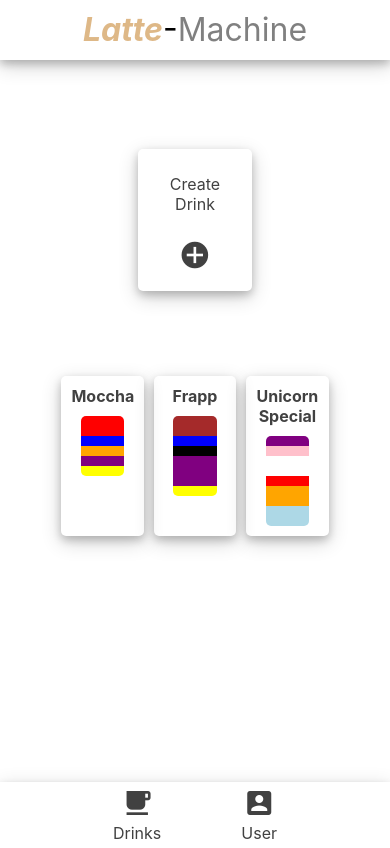
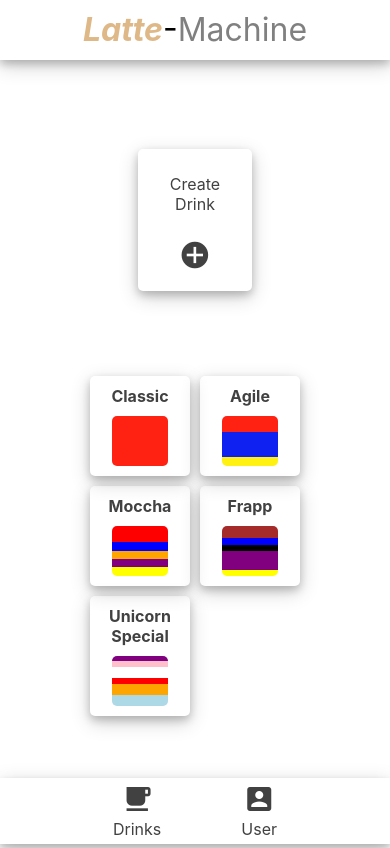
Before and after one commit to henryvalbuena/latte-machine, a React (Create React App) app: page /drinks in a window 390 px wide. Built offline with nearby package versions, Linux system fonts and the light colour scheme; the HTML template or start-up script is replaced by a standard one.

Commit message:
implemented lattes view

```diff
--- a/src/App.js
+++ b/src/App.js
@@ -13,6 +13,36 @@ import styles from "./App.module.css";
 
 function App() {
   let tmpLattes = [
+    {
+      name: "Classic",
+      ingredients: [
+        {
+          id: "01",
+          color: "#FF2111",
+          parts: 1,
+        },
+      ],
+    },
+    {
+      name: "Agile",
+      ingredients: [
+        {
+          id: "01",
+          color: "#FF2111",
+          parts: 2,
+        },
+        {
+          id: "02",
+          color: "#0F21F1",
+          parts: 3,
+        },
+        {
+          id: "03",
+          color: "#FFF111",
+          parts: 1,
+        },
+      ],
+    },
     {
       name: "Moccha",
       ingredients: [
@@ -41,7 +71,7 @@ function App() {
           color: "yellow",
           parts: 1,
         },
-      ]
+      ],
     },
     {
       name: "Frapp",
@@ -71,7 +101,7 @@ function App() {
           color: "yellow",
           parts: 1,
         },
-      ]
+      ],
     },
     {
       name: "Unicorn Special",
@@ -106,15 +136,14 @@ function App() {
           color: "lightblue",
           parts: 2,
         },
-      ]
-    }
+      ],
+    },
   ];
   let makeLattes = () => {
-    let list = []
-    for (let latte of tmpLattes)
-      list.push(Latte(latte))
+    let list = [];
+    for (let latte of tmpLattes) list.push(Latte(latte));
     return list;
-  }
+  };
 
   let latteList = makeLattes();
 
--- a/src/components/Footer.module.css
+++ b/src/components/Footer.module.css
@@ -1,8 +1,12 @@
 .footer {
+  background-color: white;
+  width: 100%;
   text-align: center;
   box-shadow: 0 4px 8px 0 rgba(0, 0, 0, 0.2), 0 6px 20px 0 rgba(0, 0, 0, 0.19);
   display: flex;
   justify-content: center;
+  position: fixed;
+  bottom: 0;
 }
 
 .iconA,
--- a/src/components/Latte.js
+++ b/src/components/Latte.js
@@ -5,7 +5,6 @@ import LatteIngredients from "./LatteIngredients";
 import styles from "./Latte.module.css";
 
 function Latte({ingredients, name}) {
-  console.log(ingredients)
   return (
     // <div className={styles.container}>
       <div className={styles.latteBox}>
--- a/src/components/Latte.module.css
+++ b/src/components/Latte.module.css
@@ -3,7 +3,7 @@
 } */
 
 .latteBox {
-  width: 10%;
+  width: 80px;
   box-shadow: 0 4px 8px 0 rgba(0, 0, 0, 0.2), 0 6px 20px 0 rgba(0, 0, 0, 0.19);
   border-radius: 5px;
   margin: 0 5px;
@@ -22,12 +22,3 @@
     font-weight: bold;
     padding-bottom: 10px;
 }
-
-
-@media screen and (min-width: 601px) {
-  .latteBox { font-size: 1em;}
-}
-
-@media screen and (max-width: 600px) {
-  .latteBox { font-size: 1em; width: 20%;}
-}
--- a/src/components/LatteIngredients.js
+++ b/src/components/LatteIngredients.js
@@ -3,9 +3,11 @@ import React from "react";
 import styles from "./LatteIngredients.module.css";
 
 function LatteIngredients({ingredients}) {
-  const ingredientHeight = 10;
+  const maxHeight = 100;
+  const partition = ingredients.reduce((a, {parts}) => a + parts, 0);
+
   const layers = ingredients.map(({ id, color, parts }) => {
-    let style = { backgroundColor: color, height: `${ingredientHeight * parts}px` };
+    let style = { backgroundColor: color, height: `${(parts * maxHeight) / partition}%` };
     return <div key={id} style={style}></div>;
   });
   return <div className={styles.ingredients}>{layers}</div>;
--- a/src/components/LatteIngredients.module.css
+++ b/src/components/LatteIngredients.module.css
@@ -1,4 +1,5 @@
 .ingredients {
+    height: 50px;
     margin: 0 auto;
     width: 70%;
     border-radius: 5px;
--- a/src/components/Lattes.js
+++ b/src/components/Lattes.js
@@ -2,10 +2,10 @@ import React from "react";
 
 import styles from "./Lattes.module.css";
 
-function Lattes(props) {
+function Lattes({latteList}) {
   return (
     <div className={styles.lattesContainer}>
-      {props.latteList}
+      {latteList}
     </div>
   );
 }
--- a/src/components/Lattes.module.css
+++ b/src/components/Lattes.module.css
@@ -1,7 +1,17 @@
 .lattesContainer {
-    margin: 0 auto;
-    width: 100%;
-    padding-top: 10vh;
-    display: flex;
-    justify-content: center;
+  width: 100%;
+  padding-top: 10vh;
+  padding-bottom: 10vh;
+  justify-content: center;
+  align-content: center;
+  grid-template-columns: auto auto auto auto;
+  display: grid;
+  gap: 10px 0;
+  overflow: auto;
 }
+
+@media only screen and (max-width: 600px) {
+  .lattesContainer {
+    grid-template-columns: auto auto;
+  }
+}
```
Also changed, not shown: src/components/User.module.css (indentation only).
